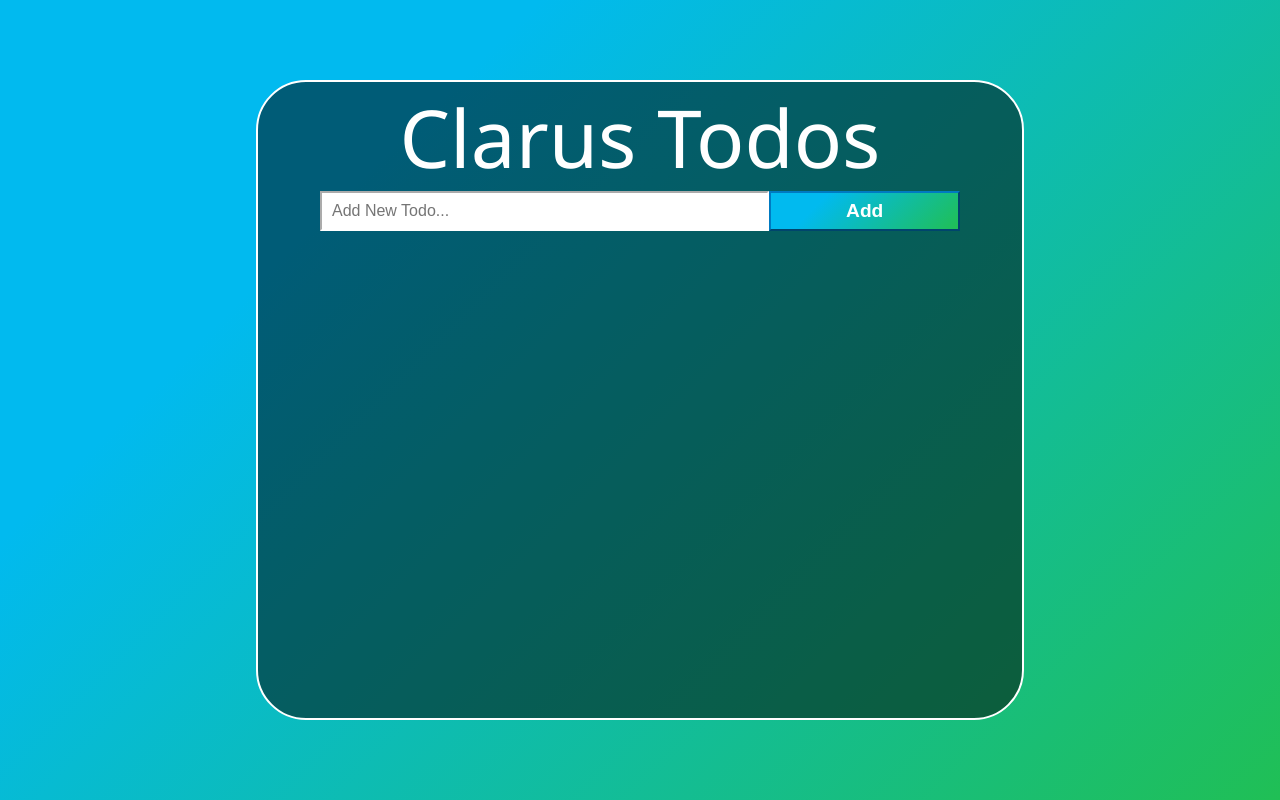
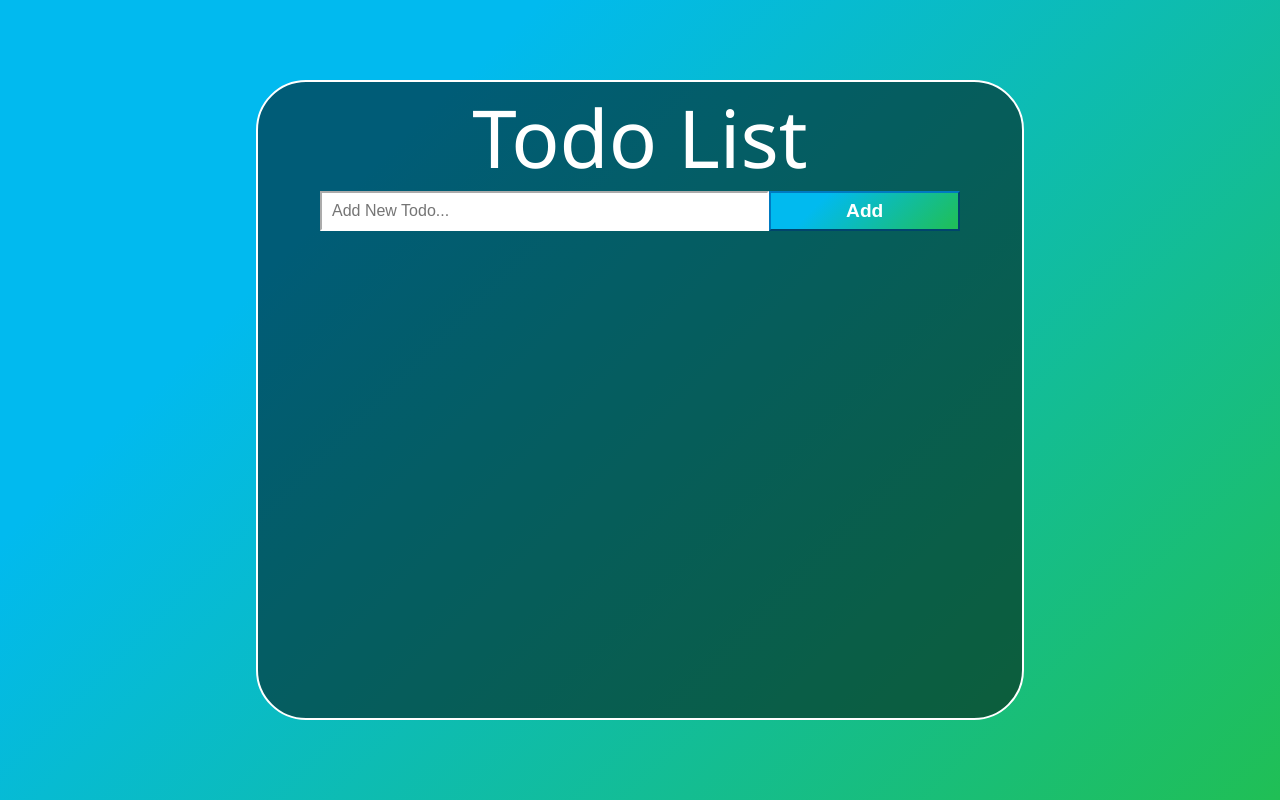
Before and after one commit to YasinTurkkan/enhanced-todo-app, a plain HTML site: page index.html in a window 1280 px wide. Drawn offline with Linux system fonts and the light colour scheme.

Commit message:
header change

```diff
--- a/index.html
+++ b/index.html
@@ -11,7 +11,7 @@
   <body>
     <main>
       <header>
-        Clarus Todos
+        Todo List
         <div class="todo-add">
           <input type="text" id="todo-input" placeholder="Add New Todo..." />
           <button type="submit" id="todo-button">Add</button>
```
